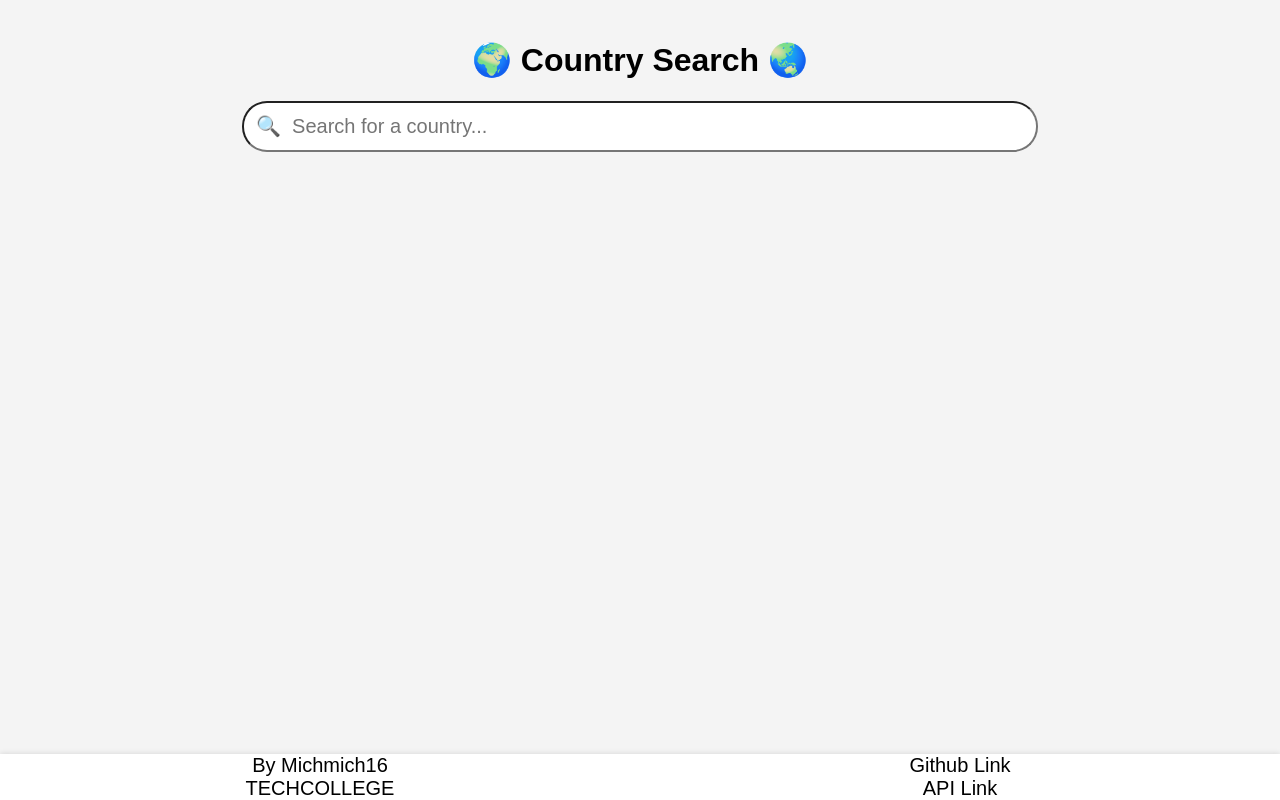
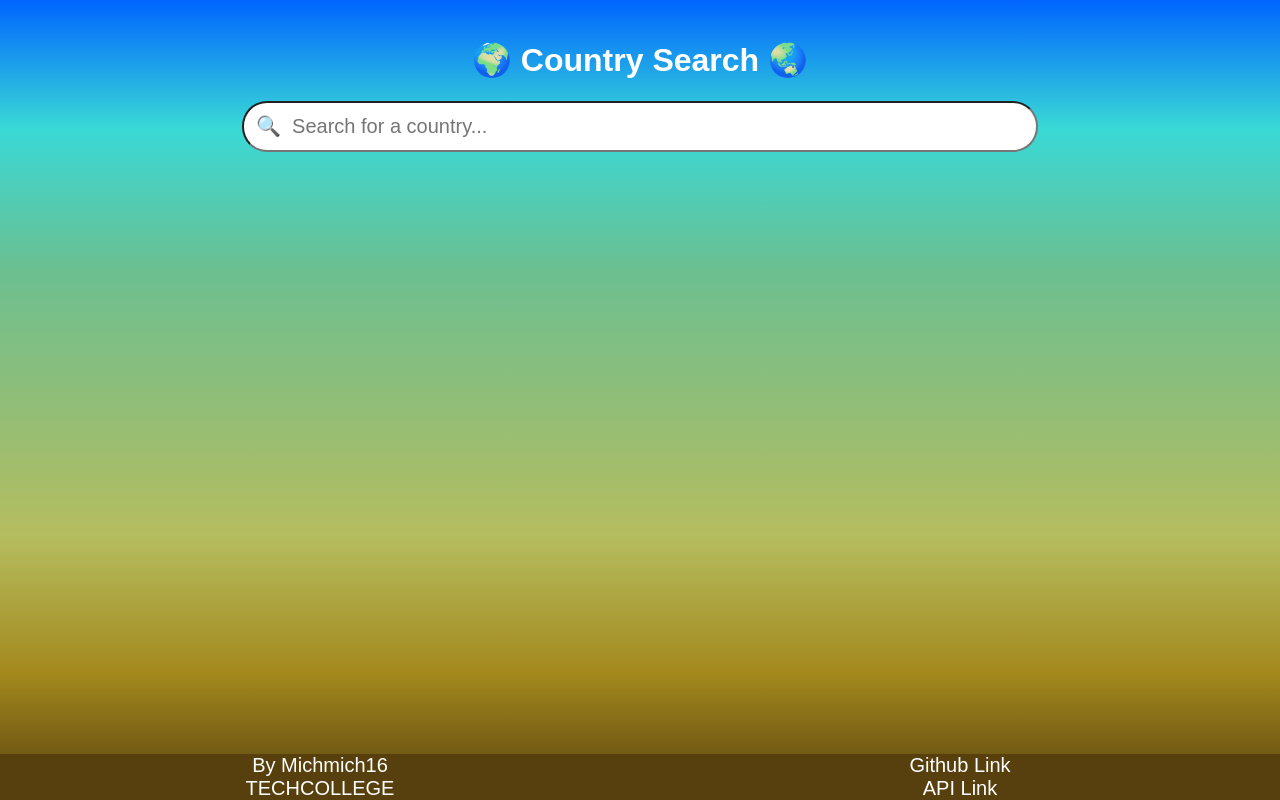
Before and after one commit to michmich16/mini-app-project, a plain HTML site: page index.html in a window 1280 px wide. Drawn offline with Linux system fonts and the light colour scheme; no server answers.

Commit message:
edited background

```diff
--- a/assets/scss/main.scss
+++ b/assets/scss/main.scss
@@ -14,7 +14,9 @@ body {
     min-height: 100vh;
     /* Ensures the body takes at least the full height of the viewport */
     margin: 0;
-    background-color: $body-bg-color;
+    background: rgb(0, 101, 255);
+    background: linear-gradient(180deg, rgba(0, 101, 255, 1) 0%, rgba(57, 217, 214, 1) 16%, rgba(108, 191, 144, 1) 34%, rgba(148, 190, 117, 1) 52%, rgba(181, 189, 95, 1) 67%, rgba(164, 137, 30, 1) 84%, rgba(88, 64, 14, 1) 100%);
+
 }
 
 header {
@@ -25,19 +27,21 @@ header {
     position: relative;
 
     a {
-        color: black;
+        color: #fff;
         text-decoration: none;
     }
 }
 
 .container {
-    flex: 1; /* This makes the container take up available space */
+    flex: 1;
+    /* This makes the container take up available space */
     padding-top: 2rem;
     width: 100%;
     text-align: center;
     display: flex;
     justify-content: center;
     align-items: center;
+    color: #fff;
 
     #country-details {
         padding: 0 2rem;
@@ -110,19 +114,21 @@ footer {
     grid-template-columns: 1fr 1fr;
     width: 100%;
     font-size: 20px;
-    background-color: #fff;
-    box-shadow: 0 -1px 5px rgba(0, 0, 0, 0.1);
+    background-color: rgba(88, 64, 14, 1);
+    box-shadow: rgba(88, 64, 14, 1);
 
 
     .footer-info {
         display: flex;
         flex-direction: column;
         align-items: center;
+
         li {
             list-style: none;
 
             p {
                 margin: 0;
+                color: #fff;
             }
         }
     }
@@ -131,16 +137,13 @@ footer {
         display: flex;
         flex-direction: column;
         align-items: center;
+
         li {
             list-style: none;
 
             a {
                 text-decoration: none;
-                color: #000;
-
-                :hover {
-                    color: #ccc;
-                }
+                color: #fff;
             }
         }
     }
```
Also changed, not shown: assets/css/main.css, 1 other file.
